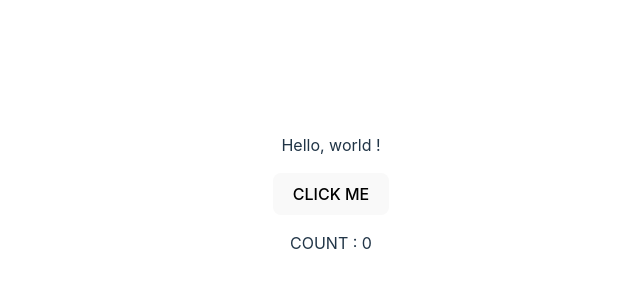
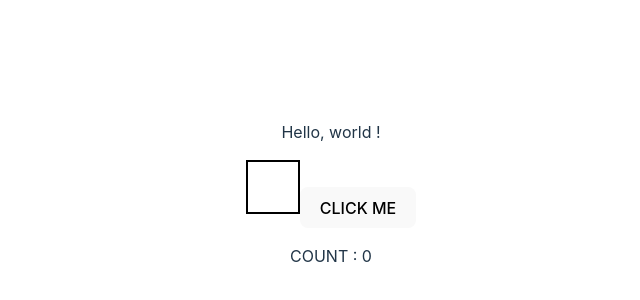
Before and after one commit to jabrij93/ticktacktoe, a React (Vite) app: page / in a window 1280 px wide. Shown: the part 206-506 px from the top of the page, without its empty margins (309-949 px from the left). Built offline with nearby package versions, Linux system fonts and the light colour scheme.

Commit message:
1 square is displayed

```diff
--- a/src/App.jsx
+++ b/src/App.jsx
@@ -7,9 +7,32 @@ function App() {
   const [count, setCount] = useState(0)
   console.log("INSPECT button", count)
 
+  let square = []
+
   return (
     <div>
       <p> Hello, world !</p>
+
+      <div
+        style={{
+          height: '50px',
+          width: '50px',
+          border: 'solid black 2px',
+          color: 'grey',
+          display: 'inline-block',
+        }}
+      >
+
+        {square.push[
+          <div
+            style={{
+            display:'grid',
+            gridTemplateColumns: 'repeat(3, 50px)',
+          }}>
+          </div>
+        ]}
+
+      </div>
 
       <button onClick={()=>setCount(count + 1)}>CLICK ME</button>
       <p> COUNT : {count} </p>
```
